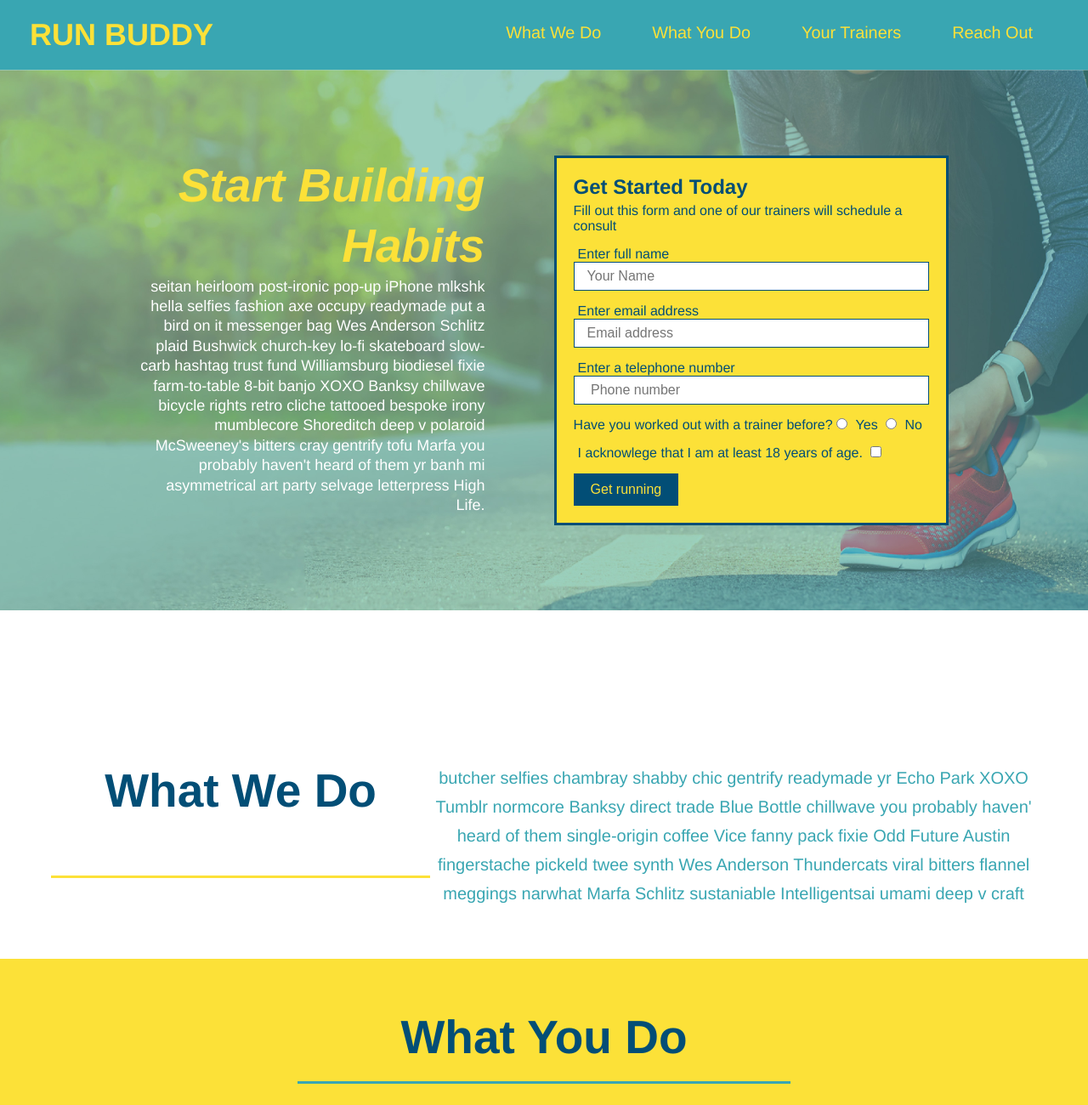
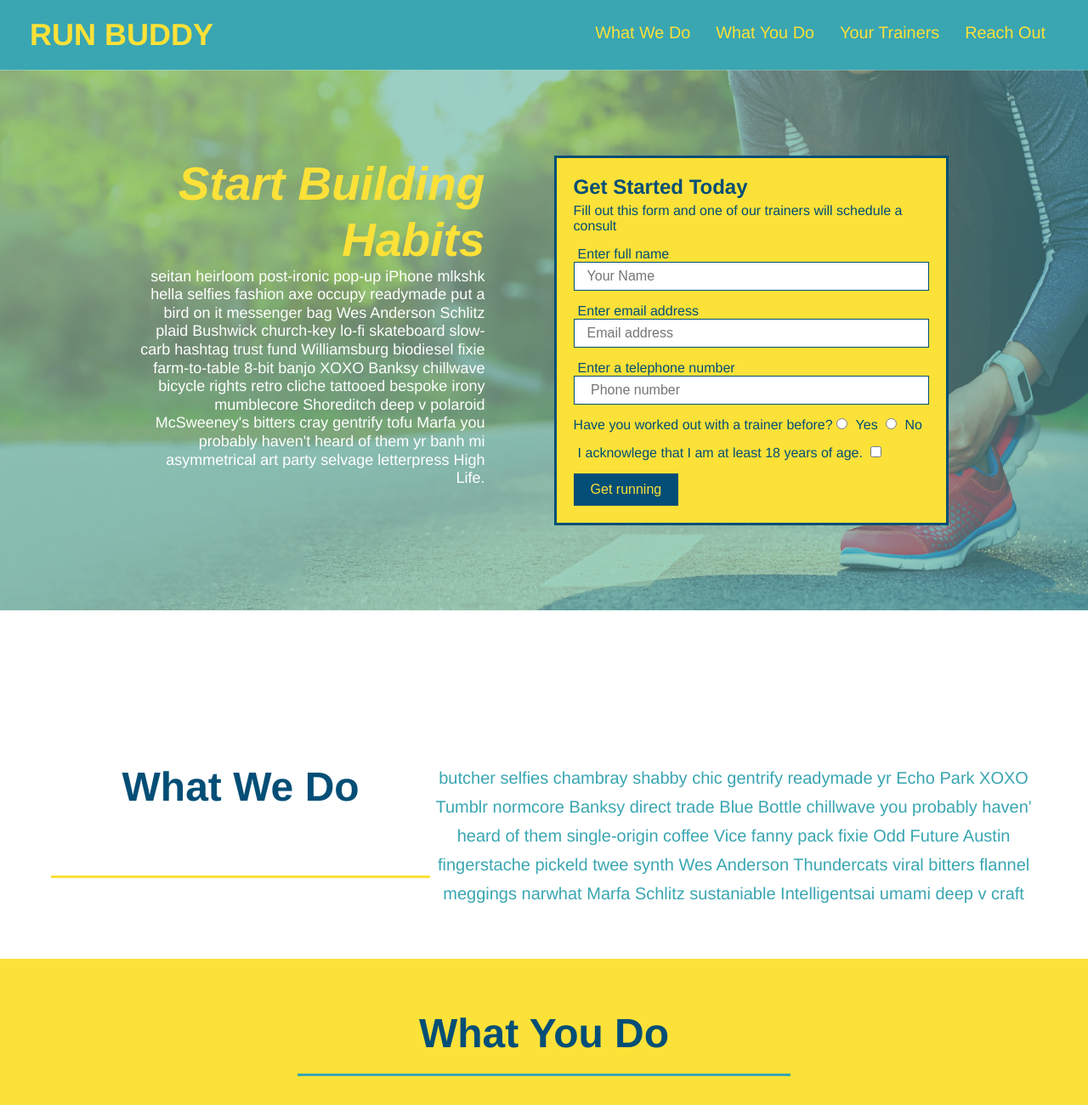
Before and after one commit to KavyaMantena/run-buddy, a plain HTML site: page index.html in a window 1280 px wide. Shown: the top 1300 px of the page at 85% size. Drawn offline with Linux system fonts and the light colour scheme.

Commit message:
Intro to media queries

```diff
--- a/assets/css/style.css
+++ b/assets/css/style.css
@@ -44,7 +44,7 @@ header nav ul {
 }
 
 header nav ul li a {
-  margin: 0 30px;
+  padding: 10px 15px;
   font-weight: lighter;
   font-size: 1.55vw;
 }
@@ -84,6 +84,7 @@ background-position: center;
 display: flex;
 justify-content: center;
 flex-wrap: wrap;
+align-items: flex-start;
 }
 
 .hero-form {
@@ -146,7 +147,7 @@ flex-wrap: wrap;
 
 
 .section-title {
-  font-size: 55px;
+  font-size: 48px;
   color: #024e76;
   border-bottom: 3px solid;
   padding-bottom: 20px;
@@ -343,7 +344,7 @@ flex-wrap: wrap;
   margin: 3.5%;
   color: #fff;
   font-size: 18px;
-  line-height: 1.3;
+  line-height: 1.2;
 }
 
 .hero-cta h2 {
@@ -355,3 +356,8 @@ flex-wrap: wrap;
 .flex-row {
   display: flex;
 }
+
+
+@media screen and (max-width: 980px) {
+
+}
--- a/index.html
+++ b/index.html
@@ -3,6 +3,7 @@
 
 <head>
   <meta charset="UTF-8" />
+  <meta name="viewport" content="width=device-width, initial-scale=1.0">
   <title>Run Buddy</title>
   <link rel="stylesheet" href="./assets/css/style.css" />
 </head>
```
Also changed, not shown: privacy-policy.html (+1 -0 lines).
